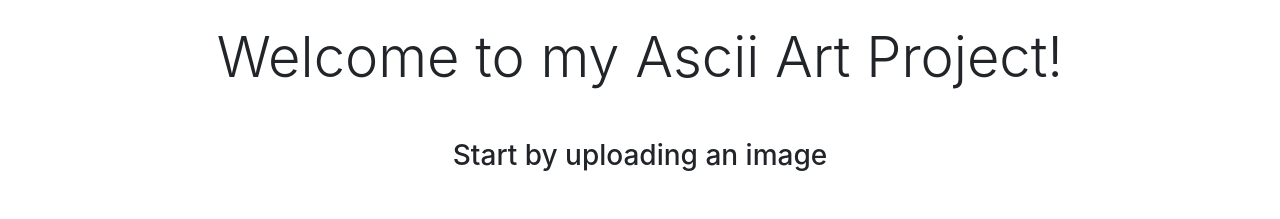
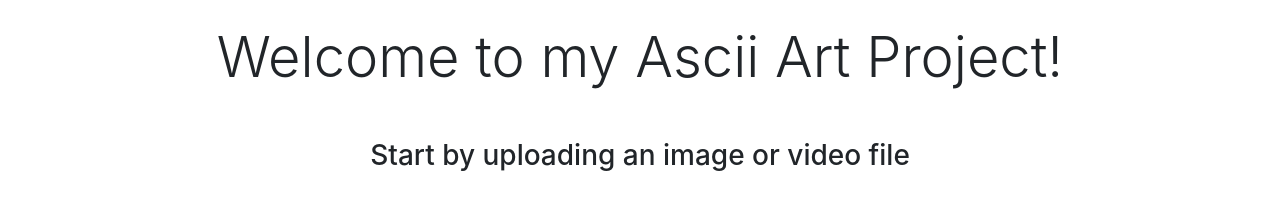
Before and after one commit to CSprat451/image-upload-frontend, a React (Create React App) app: page / in a window 1280 px wide. Shown: the top 219 px of the page. Built offline with nearby package versions, Linux system fonts and the light colour scheme.

Commit message:
Changed to dynamically pull image location from post response.

```diff
--- a/src/App.js
+++ b/src/App.js
@@ -7,7 +7,7 @@ const App = () => (
       <h4 className="display-4 text-center mb-5">
       Welcome to my Ascii Art Project!
       </h4>
-      <h3 className="display-5 text-center mb-5">Start by uploading an image</h3>
+      <h3 className="display-5 text-center mb-5">Start by uploading an image or video file</h3>
 
       <FileUpload />
 
--- a/src/components/FileUpload.js
+++ b/src/components/FileUpload.js
@@ -6,7 +6,6 @@ import axios from 'axios'
 const FileUpload = () => {
     const [file, setFile] = useState('');
     const [filename, setFilename] = useState('Choose File');
-    const [uploadedFile, setUploadedFile] = useState({});
     const [message, setMessage] = useState('');
     const [uploadPercentage, setUploadPercentage] = useState(0);
     const [returnedFile, setReturnedFile] = useState('');
@@ -41,7 +40,7 @@ const FileUpload = () => {
 
             });
 
-            setReturnedFile("http://localhost:5000/ascii/" + res.data);
+            setReturnedFile(res.data);
 
             setMessage('File Uploaded');
 
@@ -63,7 +62,7 @@ const FileUpload = () => {
                 <div className="custom-file mb-4">
                     <input
                         type="file"
-                        accept=".jpg, .png, .jpeg"
+                        accept=".jpg, .png, .jpeg, .mp4"
                         maxfilesize={524288}
                         className="custom-file-input"
                         id="customFile"
```
Also changed, not shown: 1 other file (tests, documents, lock files or other folders).
